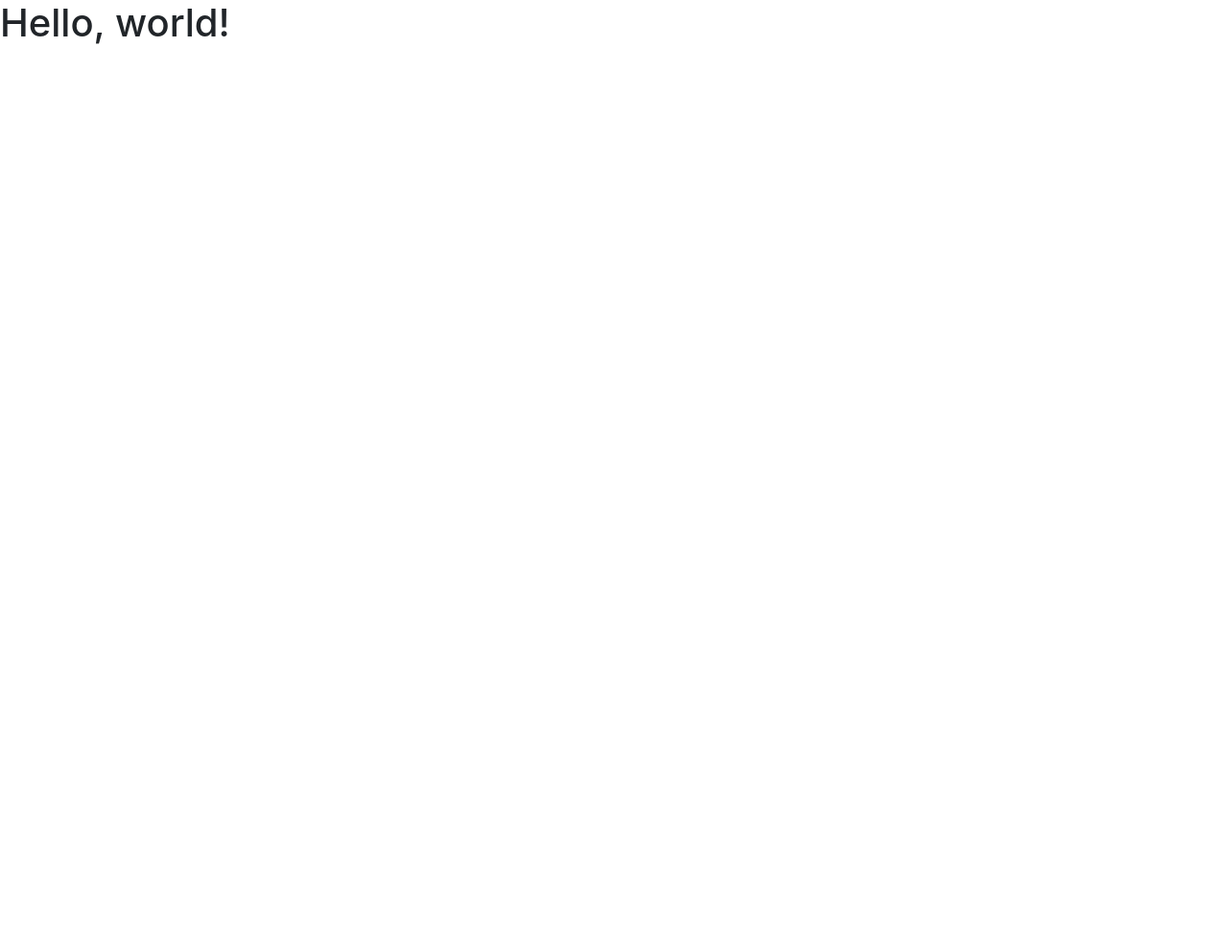
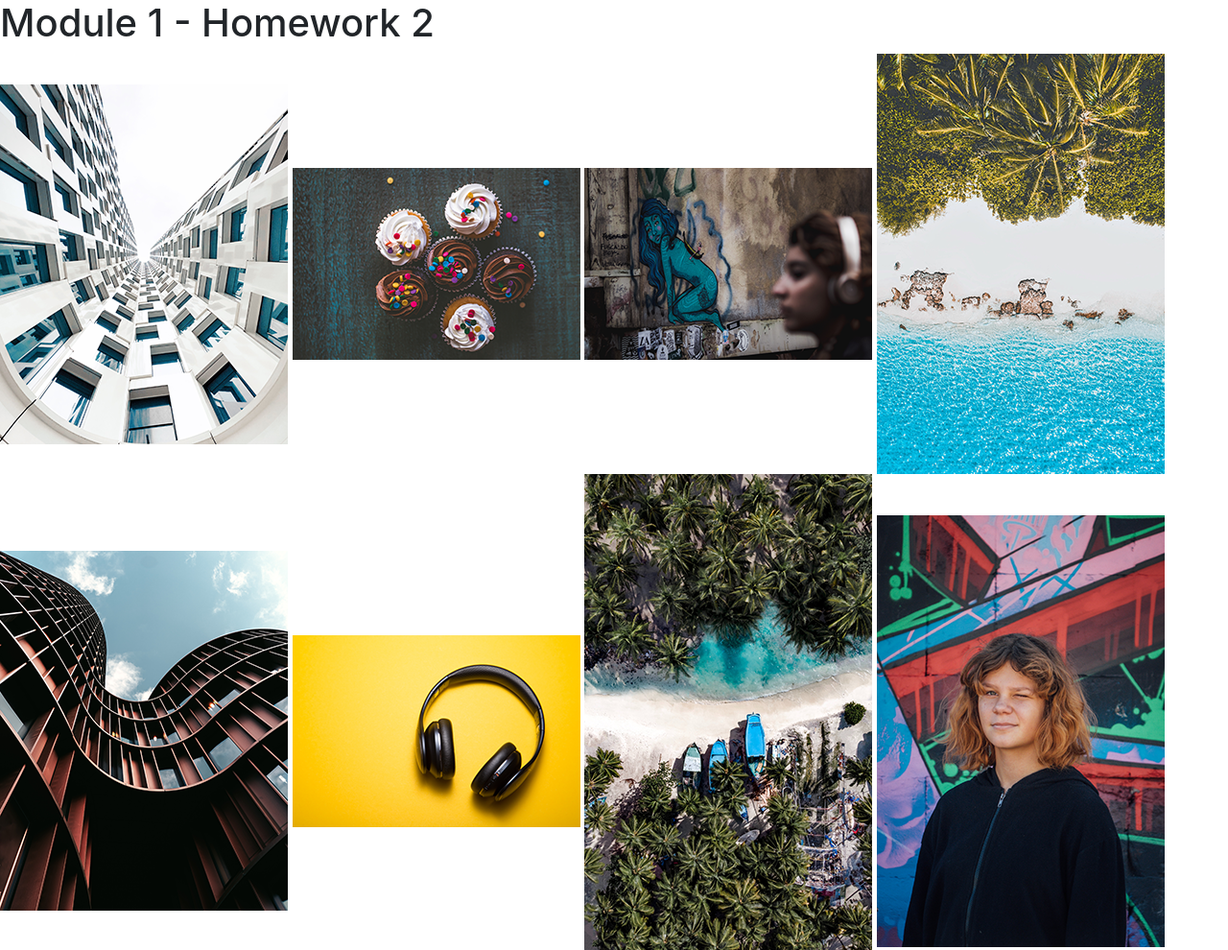
Before and after one commit to renesha-matthews/m2-hw2-matthews-renesha, a plain HTML site: page index.html in a window 1280 px wide. Shown: the top 990 px of the page at 96% size. Before the commit the page ends 800 px from the top, so only its background shows below. Drawn offline with nearby package versions, Linux system fonts and the light colour scheme.

Commit message:
Add images to index.html

```diff
--- a/index.html
+++ b/index.html
@@ -8,10 +8,29 @@
     <!-- Bootstrap CSS -->
     <link rel="stylesheet" href="https://stackpath.bootstrapcdn.com/bootstrap/4.4.1/css/bootstrap.min.css" integrity="sha384-Vkoo8x4CGsO3+Hhxv8T/Q5PaXtkKtu6ug5TOeNV6gBiFeWPGFN9MuhOf23Q9Ifjh" crossorigin="anonymous">
 
-    <title>Hello, world!</title>
+    <title>Module 1 - Homework 2</title>
   </head>
   <body>
-    <h1>Hello, world!</h1>
+    <h1>Module 1 - Homework 2</h1>
+
+    <!-- Images -->
+    <img src="img/hw2-image1.png" title="White skyscraper" alt="Photo of a white skyscraper">
+
+    <img src="img/hw2-image2.png" title="Cupcakes" alt="Photo of a plate of cupcakes">
+
+    <img src="img/hw2-image3.png" title="Picture of Woman" alt="Photo of a girl walking by a painted picture of a woman">
+
+    <img src="img/hw2-image4.png" title="Beach" alt="Photo of the beach">
+
+    <img src="img/hw2-image5.png" title="Reddish-orange architectural building" alt="Photo of a reddish-orange architectural building">
+
+    <img src="img/hw2-image6.png" title="Headphones" alt="Photo of a pair of headphones">
+
+    <img src="img/hw2-image7.png" title="Island" alt="Photo of an island with boats">
+
+    <img src="img/hw2-image8.png" title="Girl behind mural" alt="Photo of a girl behind a wall mural">
+
+    <img src="img/hw2-image9.png" title="Island 2" alt="Photo of an island with grass in the water">
 
     <!-- Optional JavaScript -->
     <!-- jQuery first, then Popper.js, then Bootstrap JS -->
```
